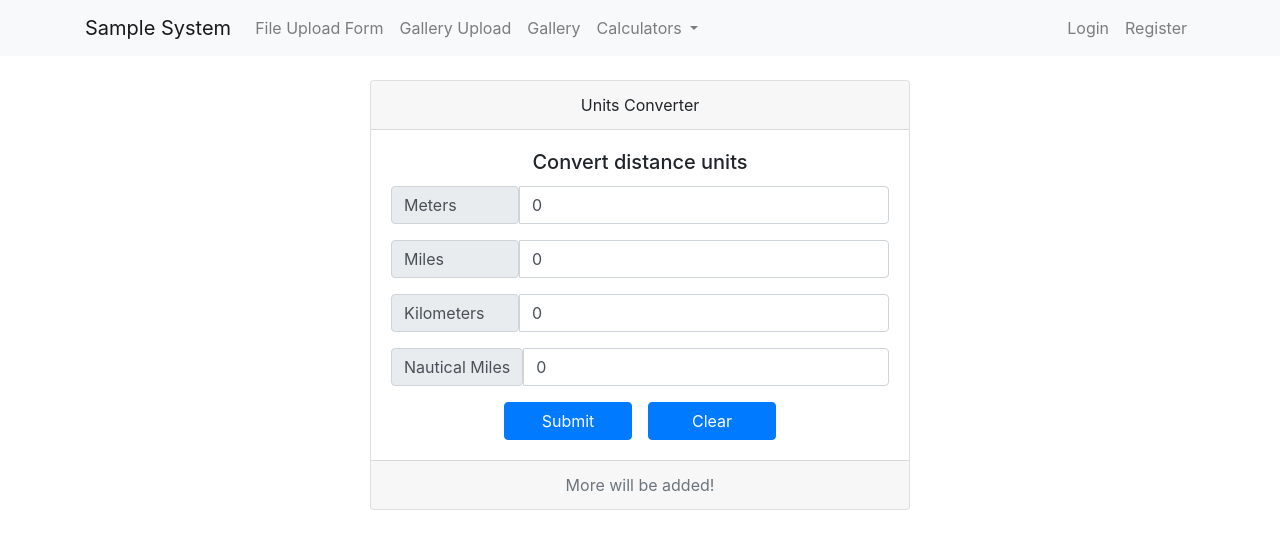
After one commit to marius3344/PHP_Teorija, a PHP site: page /PHP_teorija/views/units.php in a window 1280 px wide. The commit adds this page. Shown: the top 549 px of the page. Run offline with PHP 8.4, Linux system fonts and the light colour scheme.

```diff
--- a/Sample_system/layout/header.php
+++ b/Sample_system/layout/header.php
@@ -43,7 +43,7 @@
                         </a>
                         <div class="dropdown-menu" aria-labelledby="navbarDropdownMenuLink">
                             <a class="dropdown-item" href="http://localhost/PHP_teorija/sample_system/views/kmi.php">KMI</a>
-                            <a class="dropdown-item" href="#">Units</a>
+                            <a class="dropdown-item" href="http://localhost/PHP_teorija/sample_system/views/units.php">Units</a>
 
                         </div>
                     </li>
@@ -56,7 +56,7 @@
                         <a href="#" class="nav-link">Login</a>
                     </li>
                     <li class="nav-item">
-                        <a href="#" class="nav-link">Register</a>
+                        <a href="http://localhost/PHP_teorija/sample_system/views/register.php" class="nav-link">Register</a>
                     </li>
                 </ul>
 
--- a/Sample_system/views/kmi.php
+++ b/Sample_system/views/kmi.php
@@ -8,7 +8,7 @@ $weight = $height = 0;
 if($_GET){
     $weight = $_GET['weight'];
     $height = $_GET['height'];
-    $result = (float)((int)$weight/((int)$height/100)**2);
+    $result = round((float)((int)$weight/((int)$height/100)**2),2);
     if($result<18.5 || $result>25){
         $color = "danger";
     } else {
@@ -30,12 +30,12 @@ if($_GET){
                     <h5 class="card-title">Calculate your KMI!</h5>
                     <form action="" method="GET">
                         <div class="input-group mb-3">
+                            <label class="input-group-text" for="weight">Weight, kg</label>
                             <input type="number" class="form-control" name="weight">
-                            <label class="input-group-text" for="weight">Weight, kg</label>
                         </div>
                         <div class="input-group mb-3">
+                            <label class="input-group-text" for="height">Height, cm</label>
                             <input type="number" class="form-control" name="height">
-                            <label class="input-group-text" for="height">Height, cm</label>
                         </div>
                         <div class="input-group mb-3">
                             <button class="btn btn-primary" type="submit">Submit</button>
--- /dev/null
+++ b/Sample_system/views/units.php
@@ -0,0 +1,78 @@
+<?php include '../layout/header.php';
+$meters = $miles = $km = $nautMiles = 0;
+
+if($_POST){
+    $meters = $_POST['meters'];
+    $miles = $_POST['miles'];
+    $km = $_POST['km'];
+    $nautMiles = $_POST['nautMiles'];
+    if((float)$meters>0){
+        $miles = round(($meters * 0.000621371),4);
+        $km = round(($meters * 0.001),4);
+        $nautMiles = round(($meters * 0.00069957),4);
+    } else if((float)$miles>0){
+        $meters = round(($miles / 0.000621371),4);
+        $km = round(($meters * 0.001),4);
+        $nautMiles = round(($meters * 0.00069957),4);
+    } else if((float)$km>0){
+        $meters = round(($km / 0.001),4);
+        $miles = round(($meters * 0.000621371),4);
+        $nautMiles = round(($meters * 0.00069957),4);
+    } else if((float)$nautMiles>0){
+        $meters = round(($nautMiles / 0.00069957),4);
+        $km = round(($meters * 0.001),4);
+        $miles = round(($meters * 0.000621371),4);
+    }
+}
+
+
+
+
+?>
+<div class="container py-4">
+    <div class="row justify-content-center">
+        <div class="col-md-6">
+            <div class="card text-center">
+                <div class="card-header">
+                    Units Converter
+                </div>
+                <div class="card-body">
+                    <h5 class="card-title">Convert distance units</h5>
+                    <form action="" method="POST">
+                        <div class="input-group mb-3">
+                            <label class="input-group-text" for="meters" style="min-width: 8rem">Meters</label>
+                            <input type="number" class="form-control" name="meters" value="<?php echo $meters; ?>">
+                        </div>
+                        <div class="input-group mb-3">
+                            <label class="input-group-text" for="miles" style="min-width: 8rem">Miles</label>
+                            <input type="number" class="form-control" name="miles" value="<?php echo $miles; ?>">
+                        </div>
+                        <div class="input-group mb-3">
+                            <label class="input-group-text" for="km" style="min-width: 8rem">Kilometers</label>
+                            <input type="number" class="form-control" name="km" value="<?php echo $km; ?>">
+                        </div>
+                        <div class="input-group mb-3">
+                            <label class="input-group-text" for="nautMiles" style="min-width: 8rem">Nautical Miles</label>
+                            <input type="number" class="form-control" name="nautMiles"
+                                value="<?php echo $nautMiles; ?>">
+                        </div>
+
+                        <div class="input-group justify-content-center">
+                            <button class="btn btn-primary mr-3" type="submit" style="min-width: 8rem">Submit</button>
+                            <button class="btn btn-primary" type="button" style="min-width: 8rem"
+                                onclick="window.location.href=window.location.href">Clear</button>
+                        </div>
+                    </form>
+
+                </div>
+                <div class="card-footer text-muted">
+                    More will be added!
+                </div>
+            </div>
+        </div>
+
+
+    </div>
+</div>
+
+<?php include '../layout/footer.php' ?>
```
Also changed, not shown: Sample_system/scripts/signUp.php (added, +55 -0 lines), Sample_system/views/register.php (added, +40 -0 lines), Sample_system/uploads/animal-gad2e50cbe_640.jpg (added), Sample_system/uploads/failas.jpg (added).
